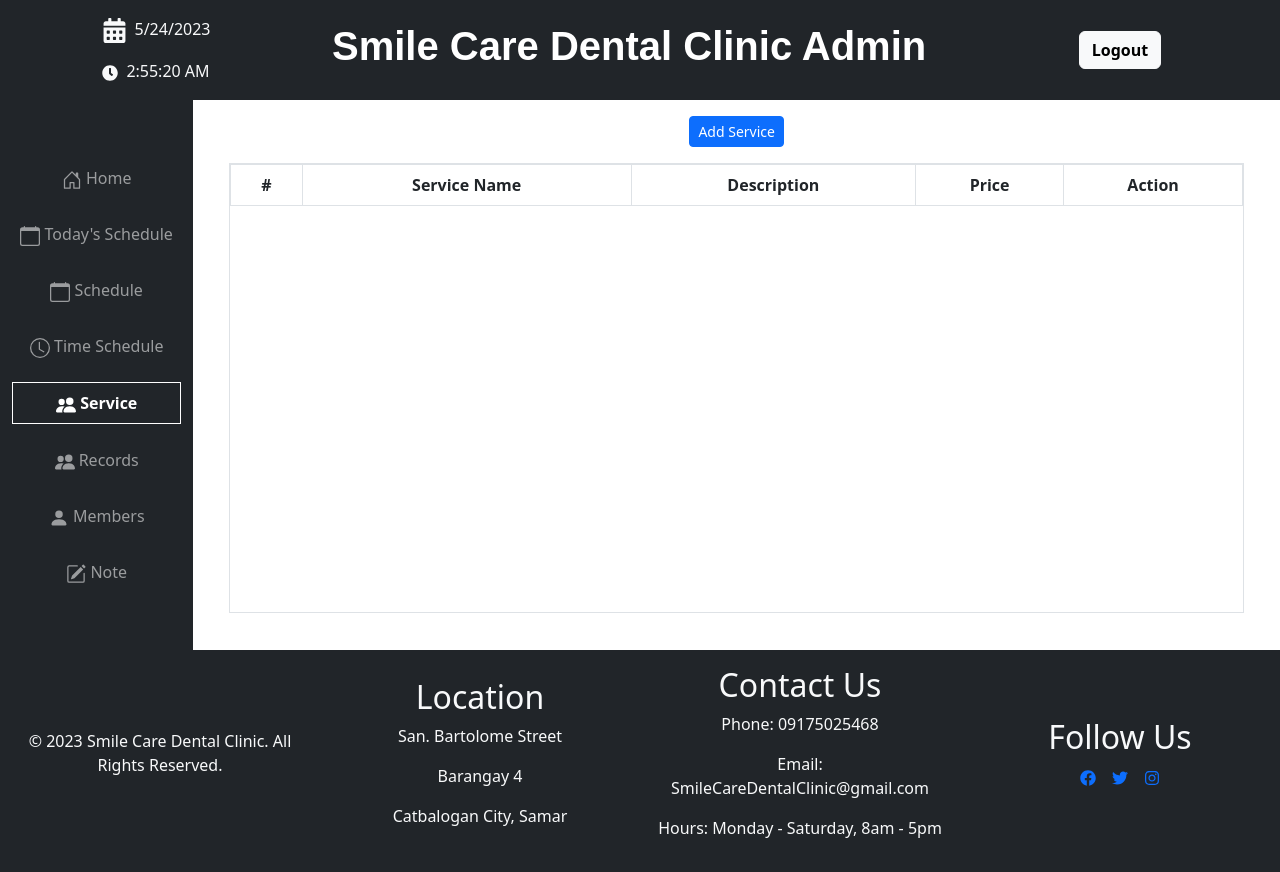
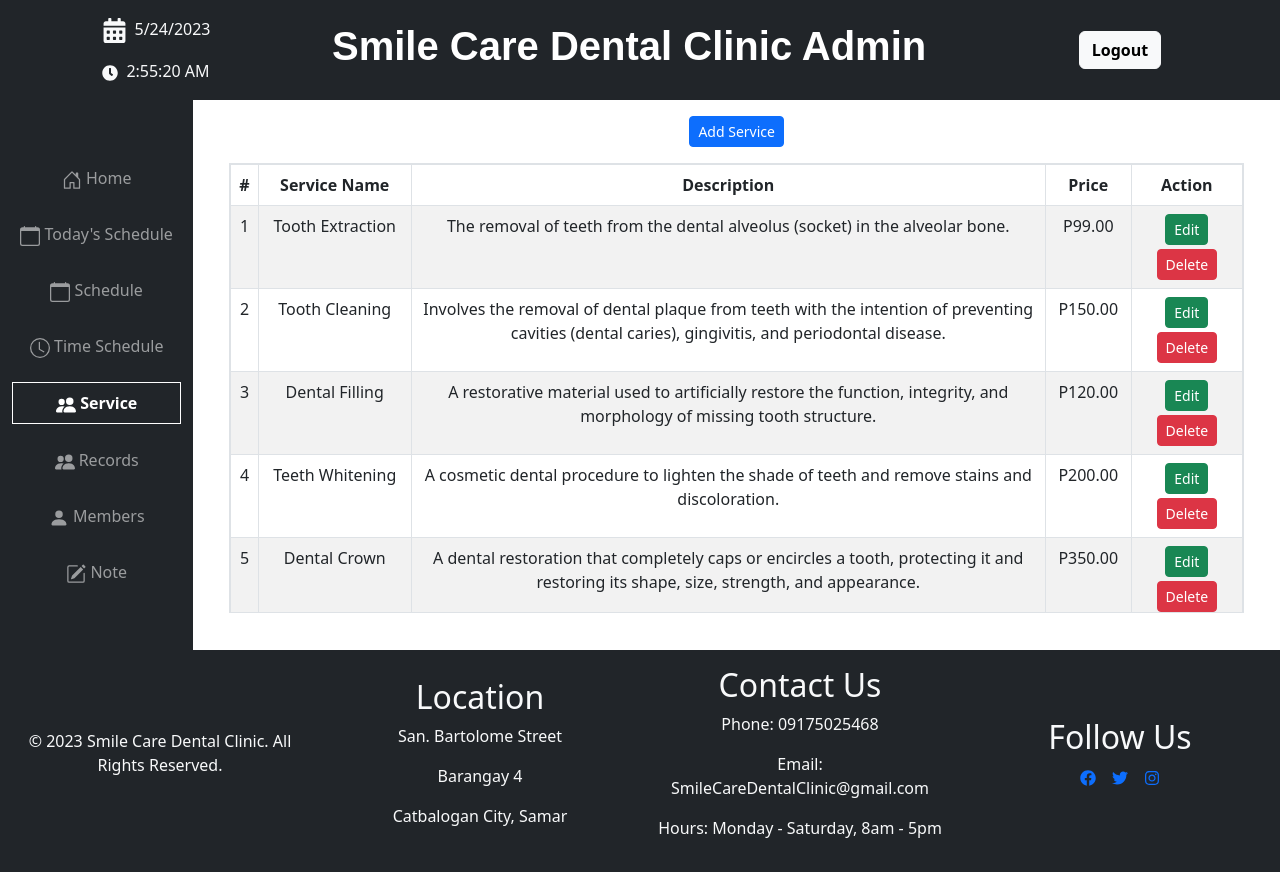
Before and after one commit to JustineLapura/Dental-Clinic-Appointment-Reservation-System, a React (Create React App) app: page /admin/service in a window 1280 px wide. Built offline with nearby package versions, Linux system fonts and the light colour scheme; the HTML template or start-up script is replaced by a standard one.

Commit message:
Updated Smile Care Services and Time Schedule Context

```diff
--- a/src/ServicesContext.js
+++ b/src/ServicesContext.js
@@ -19,15 +19,85 @@
 
   // Define state for existing services
   const [services, setServices] = useState(() => {
-    // Get services from localStorage or use default values
-    const storedServices = localStorage.getItem("services");
-    return storedServices ? JSON.parse(storedServices) : [];
+    let storedServices = null;
+
+    if (typeof window !== 'undefined') {
+      storedServices = localStorage.getItem('services');
+    }
+
+    return storedServices
+      ? JSON.parse(storedServices)
+      : [
+        // Default services data...
+        {
+          id: "first",
+          name: "Tooth Extraction",
+          description: "The removal of teeth from the dental alveolus (socket) in the alveolar bone.",
+          price: 99
+        },
+        {
+          id: "second",
+          name: "Tooth Cleaning",
+          description: "Involves the removal of dental plaque from teeth with the intention of preventing cavities (dental caries), gingivitis, and periodontal disease.",
+          price: 150
+        },
+        {
+          id: "third",
+          name: "Dental Filling",
+          description: "A restorative material used to artificially restore the function, integrity, and morphology of missing tooth structure.",
+          price: 120
+        },
+        {
+          id: "fourth",
+          name: "Teeth Whitening",
+          description: "A cosmetic dental procedure to lighten the shade of teeth and remove stains and discoloration.",
+          price: 200
+        },
+        {
+          id: "fifth",
+          name: "Dental Crown",
+          description: "A dental restoration that completely caps or encircles a tooth, protecting it and restoring its shape, size, strength, and appearance.",
+          price: 350
+        },
+        {
+          id: "sixth",
+          name: "Root Canal Treatment",
+          description: "A procedure to save an infected or damaged tooth by removing the pulp and cleaning and sealing the inside of the tooth.",
+          price: 400
+        },
+        {
+          id: "seventh",
+          name: "Dental Implant",
+          description: "An artificial tooth root placed into your jaw to hold a replacement tooth or bridge.",
+          price: 900
+        },
+        {
+          id: "eighth",
+          name: "Orthodontic Treatment",
+          description: "The use of braces, aligners, or other devices to correct the alignment of teeth and bite.",
+          price: 2500
+        },
+        {
+          id: "ninth",
+          name: "Dental Bridge",
+          description: "A fixed dental restoration used to replace one or more missing teeth by joining artificial teeth to adjacent natural teeth.",
+          price: 600
+        },
+      ];
+
   });
 
   // Save services to localStorage whenever it changes
   useEffect(() => {
-    localStorage.setItem("services", JSON.stringify(services));
+    if (typeof window !== 'undefined') {
+      localStorage.setItem('services', JSON.stringify(services));
+    }
   }, [services]);
+
+  // Save services to localStorage whenever it changes
+  // useEffect(() => {
+  //   localStorage.setItem("services", JSON.stringify(services));
+  // }, [services]);
 
   // Define function to add a new service
   const handleAddService = () => {
--- a/src/TimeScheduleContext.js
+++ b/src/TimeScheduleContext.js
@@ -4,14 +4,30 @@
 
 export const TimeScheduleProvider = ({ children }) => {
   const [schedule, setSchedule] = useState(() => {
-    // Get schedule from localStorage or use default values
-    const storedSchedule = localStorage.getItem('schedule');
-    return storedSchedule ? JSON.parse(storedSchedule) : [];
+    let storedSchedule = null;
+
+    if (typeof window !== "undefined") {
+      storedSchedule = localStorage.getItem("schedule");
+    }
+
+    return storedSchedule
+      ? JSON.parse(storedSchedule)
+      : [
+          { day: "Monday", startTime: "09:00", endTime: "17:00" },
+          { day: "Tuesday", startTime: "09:00", endTime: "17:00" },
+          { day: "Wednesday", startTime: "09:00", endTime: "17:00" },
+          { day: "Thursday", startTime: "09:00", endTime: "17:00" },
+          { day: "Friday", startTime: "09:00", endTime: "17:00" },
+          { day: "Saturday", startTime: "09:00", endTime: "22:00" }
+        ];
   });
+
 
   // Save schedule to localStorage whenever it changes
   useEffect(() => {
-    localStorage.setItem('schedule', JSON.stringify(schedule));
+    if (typeof window !== "undefined") {
+      localStorage.setItem("schedule", JSON.stringify(schedule));
+    }
   }, [schedule]);
 
   // Function to handle schedule updates
--- a/src/pages/VerifictaionCodePage.jsx
+++ b/src/pages/VerifictaionCodePage.jsx
@@ -47,8 +47,9 @@
 
     return (
         <Container className="py-5">
-            <div style={{width: "400px"}} className='d-flex justify-content-start ms-5 ps-5'>
-                <Button className='ms-5' variant={"danger"} onClick={handleBack}>Back</Button>
+            <div className='d-flex justify-content-between pb-5'>
+                <Button className='ms-2' variant={"danger"} onClick={handleBack}>Back</Button>
+                <p>Your SmileCare Code is: <span className='fw-bold text-success'>{code}</span></p>
             </div>
             <Row className="justify-content-center">
                 <Col md={6}>
```
